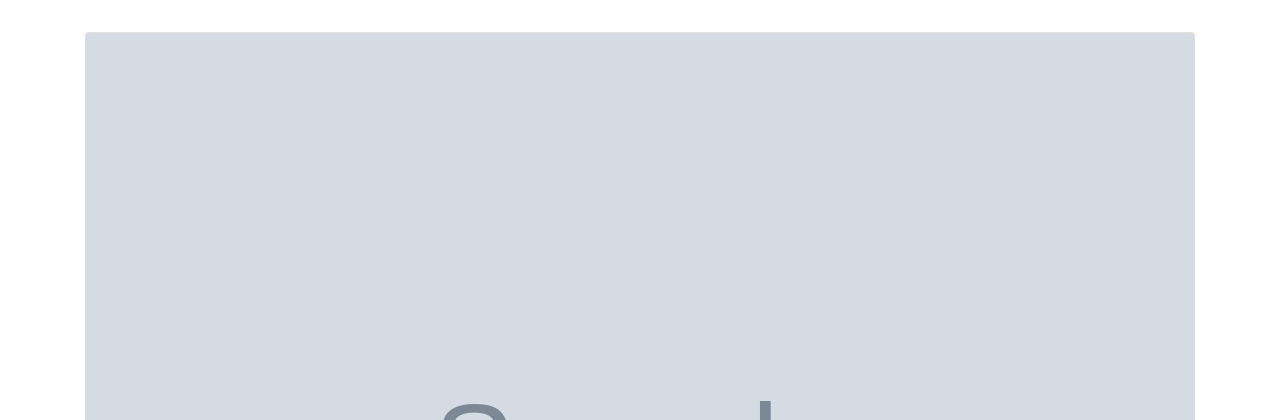
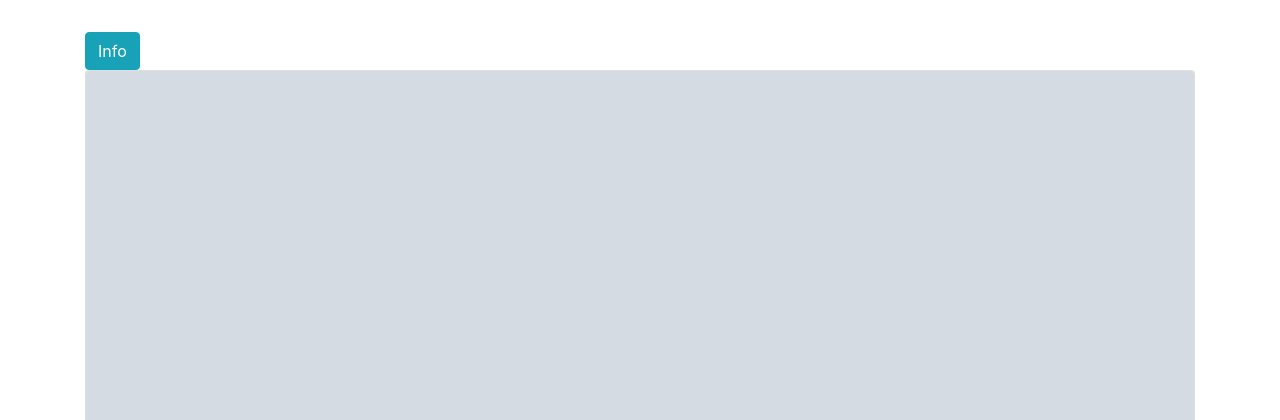
Before and after one commit to briandle00/newz-flash, a Flask app: template templates/news.html in a window 1280 px wide. Shown: the top 420 px of the page. Run offline with Flask 2, Linux system fonts and the light colour scheme; the template is opened without the code that fills it: most values are stand-ins (such as "Sample title", 1, 10 or a date in 2020); grey boxes marked "Sample" are stand-in pictures; some libraries are stand-ins or nearby versions.

Commit message:
Update news.html

```diff
--- a/templates/news.html
+++ b/templates/news.html
@@ -12,6 +12,7 @@
   </head>
   <body>
   	<div class="container" style="margin-top: 2em">
+	<button type="button" class="btn btn-info" href="../">Info</button>
     {% if response['articles'] == [] %}
     	<div class="alert alert-danger" role="alert">
     	  <center>No results found.</center>
```
